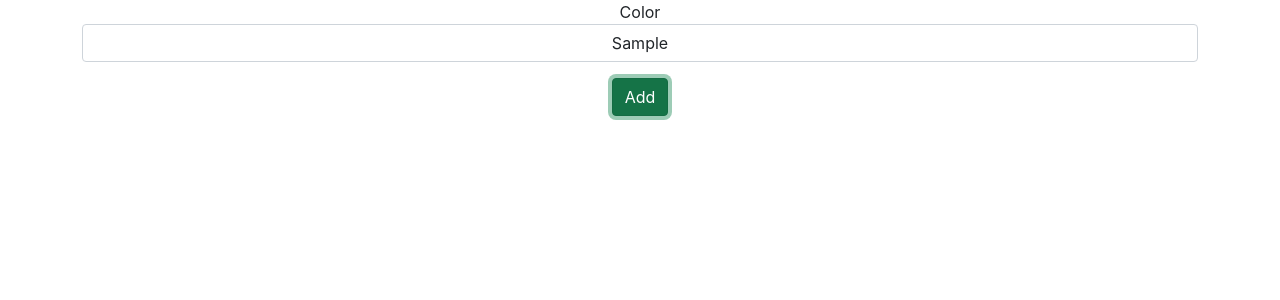
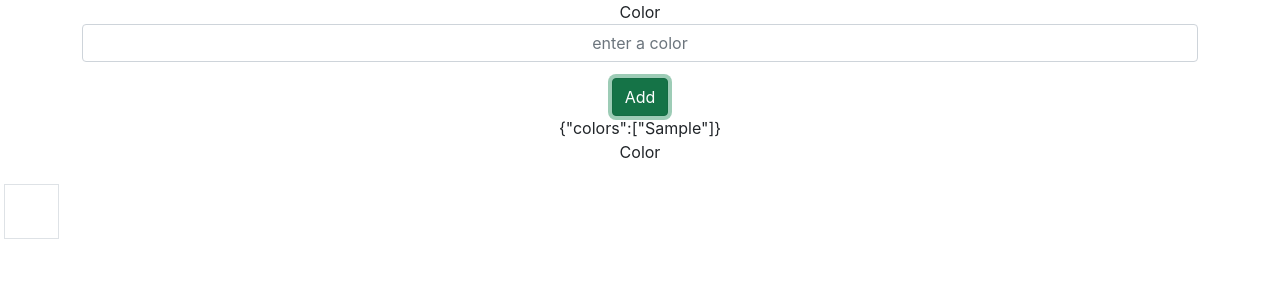
Before and after one commit to itswcl/MERN_js_box-generator, a React (Create React App) app: page / in a window 1280 px wide. Both pictures are taken after typing "Sample" into the empty fields and a click on the input "Add". Shown: the top 300 px of the page. Built offline with nearby package versions, Linux system fonts and the light colour scheme.

Commit message:
update color block and able to update squre based on input value

```diff
--- a/src/App.js
+++ b/src/App.js
@@ -1,21 +1,25 @@
 import './App.css';
-import React, {useState} from 'react'
+import React, { useState } from 'react'
 
 import Form from './components/Form';
 import Display from './components/Display';
 
 
 function App() {
-  const [colorInfo, setColorInfo] = useState("No Color")
+  const [colorInfo, setColorInfo] = useState({
+    colors: []
+  })
 
-  const colorReceived = ( newColor ) => {
-    setColorInfo( newColor );
+  const colorReceived = (e) => {
+    setColorInfo({
+      colors : [...colorInfo.colors, e]
+    })
   }
 
   return (
     <div className="App">
-      <Form onNewColor={ colorReceived } />
-      <Display color={colorInfo} />
+      <Form onNewColor={colorReceived} />
+      <Display colors={colorInfo.colors} />
     </div>
   );
 }
--- a/src/components/Display.jsx
+++ b/src/components/Display.jsx
@@ -5,6 +5,24 @@ const Display = (props) => {
 
     return (
         <>
+            {JSON.stringify(props)}
+            <p>Color</p>
+            <div className='d-flex flex-wrap'>
+                {
+                    props.colors.map((color, i) => {
+                        return (
+                            <div className="m-1 border"
+                                key={i}
+                                style={{
+                                    backgroundColor: color,
+                                    width: "55px",
+                                    height: "55px"
+                                }}>
+                            </div>
+                        )
+                    })
+                }
+            </div>
         </>
     )
 }
--- a/src/components/Form.jsx
+++ b/src/components/Form.jsx
@@ -1,16 +1,30 @@
 import React, { useState } from 'react';
 
 const Form = (props) => {
-    const [color, setColor] = useState([])
+    const [color, setColor] = useState("")
 
-    const colorChange = (e) => {
+    const addColor = (e) => {
+        setColor(e.target.value)
+    }
+
+    const handleSubmit = (e) => {
         e.preventDefault();
+        props.onNewColor(color)
+        // can use e.target.reset() instead we use setColor back to default value
+        setColor("");
     }
+
     return (
         <div className="container">
-            <form onSubmit={colorChange} className='form-group'>
+            <form onSubmit={handleSubmit} className='form-group'>
                 <p>Color
-                    <input className='form-control text-center' type="text" name="color" />
+                    <input
+                        className='form-control text-center'
+                        onChange={addColor}
+                        value={color}
+                        type="text"
+                        name="color"
+                        placeholder='enter a color'/>
                 </p>
                 <input className='btn btn-success' type="submit" value="Add" />
             </form>
```
